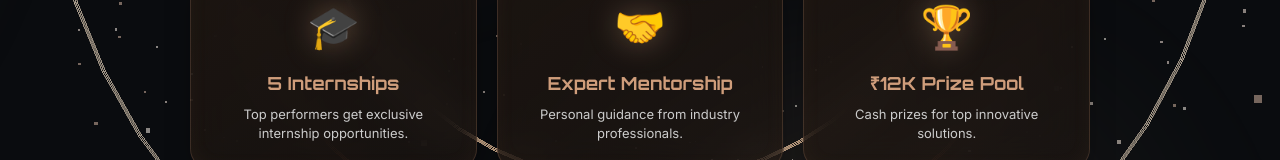
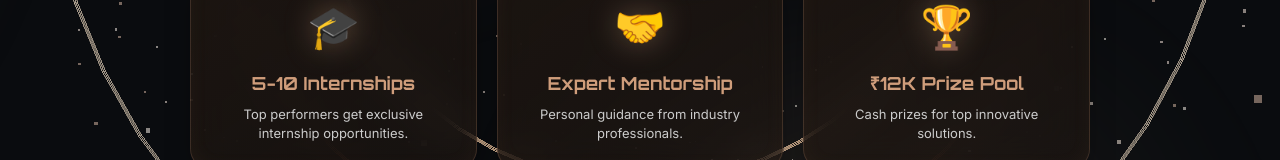
Before and after one commit to aman67032/registration-pre-hackathon, a Next.js app in the folder registration_prehackthon/: page / in a window 1280 px wide. Shown: the part 514-674 px from the top of the page. Built offline with nearby package versions, Linux system fonts and the light colour scheme.

Commit message:
Update page.tsx

```diff
--- a/registration_prehackthon/app/page.tsx
+++ b/registration_prehackthon/app/page.tsx
@@ -423,7 +423,7 @@ export default function Home() {
             }}>
               <div style={{ fontSize: '42px', marginBottom: '12px', filter: 'drop-shadow(0 0 15px rgba(207,157,123,0.4))' }}>🎓</div>
               <h3 style={{ fontFamily: 'var(--font-orbitron)', fontSize: '18px', fontWeight: 700, color: '#CF9D7B', marginBottom: '8px' }}>
-                5 Internships
+                5-10 Internships
               </h3>
               <p style={{ fontSize: '13px', color: '#ccc', lineHeight: 1.5 }}>
                 Top performers get exclusive internship opportunities.
```
